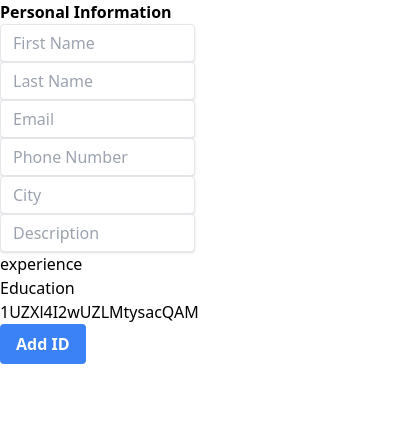
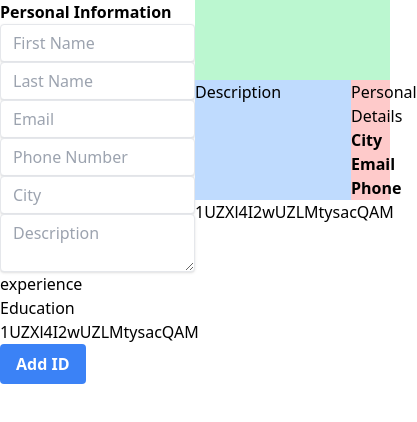
Before and after one commit to Baskin-Ridley/react-cv-generator, a Next.js app: page / in a window 390 px wide. Shown: the top 422 px of the page, 417 px wide, since content can reach past the window. Built offline with nearby package versions, Linux system fonts and the light colour scheme.

Commit message:
updating layout

```diff
--- a/pages/components/forms/PersonalInfo.tsx
+++ b/pages/components/forms/PersonalInfo.tsx
@@ -9,8 +9,6 @@ import {
 } from 'recoil';
 
 const PersonalInfo = () => {
-
-//create atom for personal info
 
 const personalInfoAtom = atom({
   key: 'personalInfoAtom',
@@ -101,7 +99,7 @@ const [personalInfo, setPersonalInfo] = useRecoilState(personalInfoAtom)
             })
           }}
         />
-        <input
+        <textarea
           className="shadow appearance-none border rounded w-full py-2 px-3 text-gray-700 leading-tight focus:outline-none focus:shadow-outline"
           id="description"
           name="description"
--- a/pages/components/sides/RightSide.tsx
+++ b/pages/components/sides/RightSide.tsx
@@ -27,11 +27,34 @@ const [personalInfo, setPersonalInfo] = useRecoilState(personalInfoAtom)
 
   return (
     <div>
-      <h1>{personalInfo.firstName}</h1>
-      <div className="bg-green-200 h-20"></div>
+      <div className="bg-green-200 h-20">
+        <div>
+          <h2>{personalInfo.firstName}</h2>
+          <h3>{personalInfo.lastName}</h3>
+        </div>
+      </div>
       <div className="grid grid-cols-5">
-        <div className="bg-blue-200 col-span-4 h-10"></div>
-        <div className="bg-red-200 col-span-1 h-10"></div>
+        <div className="bg-blue-200 col-span-4">
+          <div>
+            <h2>Description</h2>
+            <p>{personalInfo.description}</p>
+          </div>
+        </div>
+        <div className="bg-red-200 col-span-1">
+          <h2>Personal Details</h2>
+          <div>
+            <b>City</b>
+            <p>{personalInfo.city}</p>
+          </div>
+          <div>
+            <b>Email</b>
+            <p>{personalInfo.email}</p>
+          </div>
+          <div>
+            <b>Phone</b>
+            <p>{personalInfo.phone}</p>
+          </div>
+        </div>
       </div>
 
 
--- a/pages/index.tsx
+++ b/pages/index.tsx
@@ -30,7 +30,7 @@ export default function Home() {
           <AddButton onClick={addComponent} text="Add ID"/>
         </div>
 
-        <div className="hidden lg:block">
+        <div className="">
           <RightSide components = {components}/>
         </div>
       </div>
```
